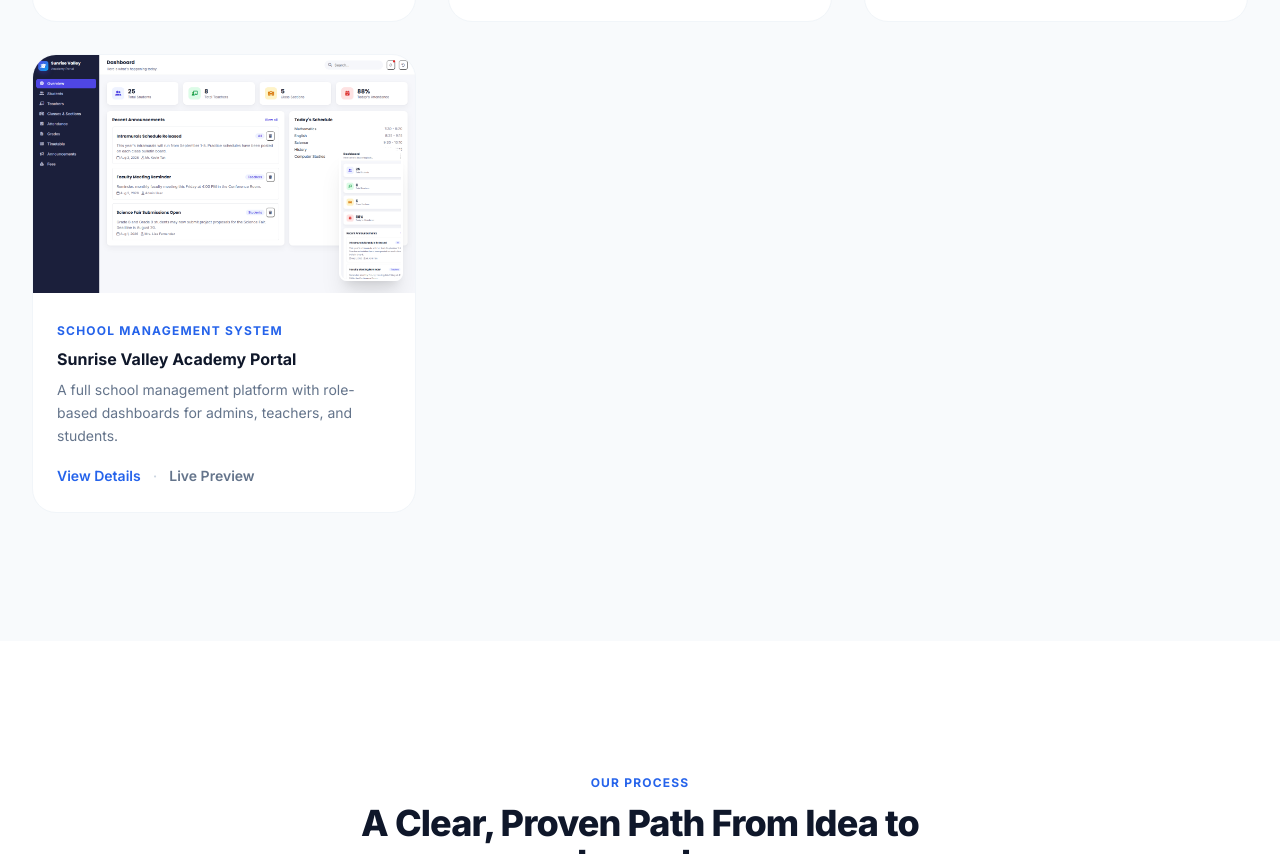
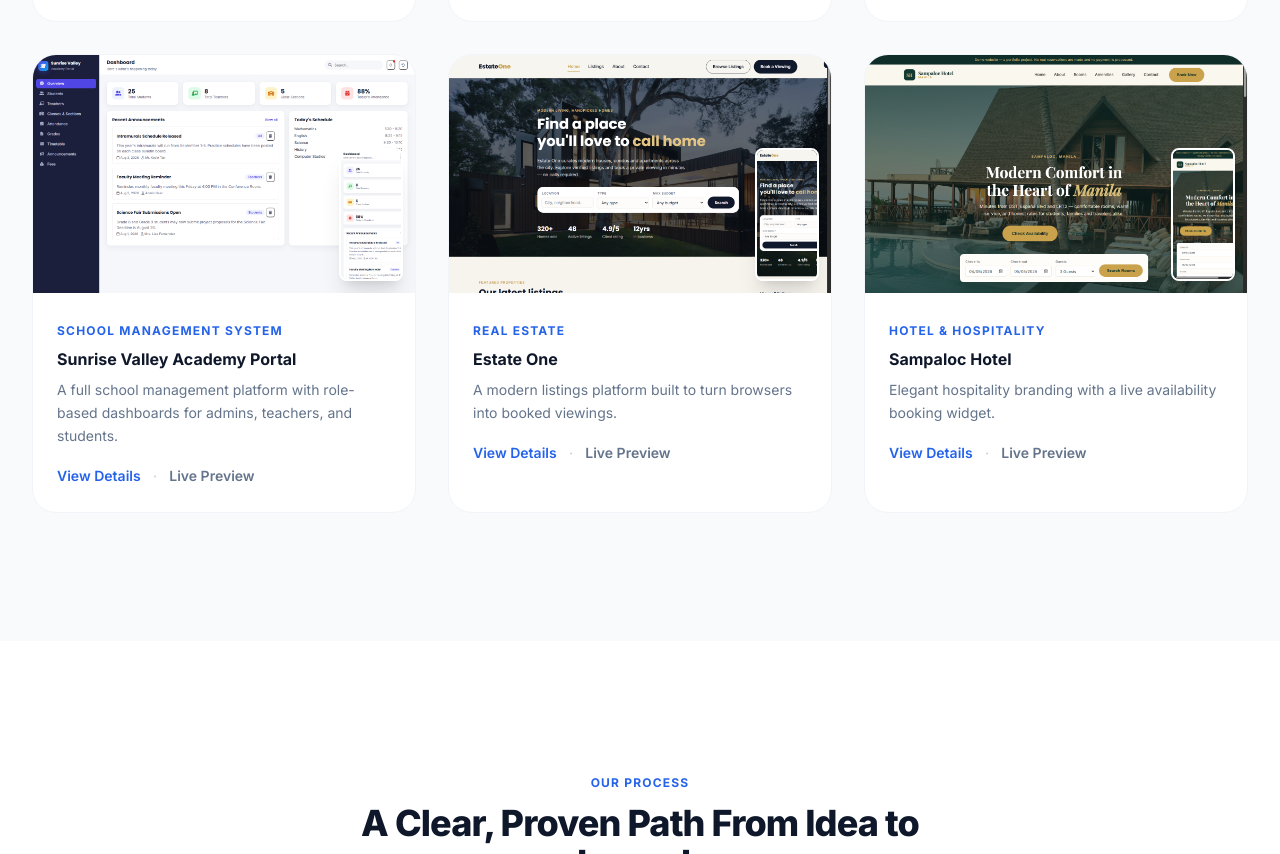
Before and after one commit to xxdarbxx/yandyitsolutions, a plain HTML site: page index.html in a window 1280 px wide. Shown: the part 6767-7621 px from the top of the page. Drawn offline with nearby package versions, Linux system fonts and the light colour scheme.

Commit message:
Add Estate One and Sampaloc Hotel to portfolio
Add the real estate project (Estate One, listings/search/property
detail flow) and Sampaloc Hotel (hospitality site with availability
booking widget) as portfolio pieces 11 and 12, with real screenshots.

```diff
--- a/index.html
+++ b/index.html
@@ -810,6 +810,54 @@
         </div>
       </article>
 
+      <article class="portfolio-card group bg-white rounded-3xl border border-slate-100 overflow-hidden hover:shadow-2xl hover:shadow-slate-900/10 hover:-translate-y-1.5 transition-all duration-300" data-reveal
+        data-title="Estate One" data-category="Real Estate"
+        data-desc="A modern real estate website with location/type/budget search filters, featured listings, and a dedicated listings and property detail flow built to turn browsers into booked viewings."
+        data-tech="HTML5,CSS3,Vanilla JavaScript,Multi-page Site"
+        data-desktop="assets/images/portfolio/estate-desktop.png" data-mobile="assets/images/portfolio/estate-mobile.png">
+        <div class="relative aspect-[16/10] overflow-hidden bg-slate-100">
+          <img src="assets/images/portfolio/estate-desktop.png" alt="Estate One real estate website desktop screenshot" loading="lazy" class="w-full h-full object-cover object-top group-hover:scale-105 transition-transform duration-500">
+          <img src="assets/images/portfolio/estate-mobile.png" alt="Estate One real estate website mobile screenshot" loading="lazy" class="absolute bottom-3 right-3 w-16 rounded-lg border-2 border-white shadow-xl">
+          <div class="absolute inset-0 bg-slate-900/0 group-hover:bg-slate-900/30 transition-colors duration-300 flex items-center justify-center">
+            <span class="opacity-0 group-hover:opacity-100 transition-opacity duration-300 bg-white text-slate-900 text-xs font-bold px-4 py-2 rounded-full portfolio-view-trigger cursor-pointer">View Details</span>
+          </div>
+        </div>
+        <div class="p-6">
+          <span class="text-xs font-bold tracking-widest text-blue-600 uppercase">Real Estate</span>
+          <h3 class="mt-1.5 font-bold text-slate-900">Estate One</h3>
+          <p class="mt-2 text-sm text-slate-500 leading-relaxed">A modern listings platform built to turn browsers into booked viewings.</p>
+          <div class="mt-4 flex items-center gap-3">
+            <button type="button" class="portfolio-view-trigger text-sm font-semibold text-blue-600 hover:underline">View Details</button>
+            <span class="text-slate-300">·</span>
+            <button type="button" class="portfolio-view-trigger text-sm font-semibold text-slate-500 hover:text-blue-600">Live Preview</button>
+          </div>
+        </div>
+      </article>
+
+      <article class="portfolio-card group bg-white rounded-3xl border border-slate-100 overflow-hidden hover:shadow-2xl hover:shadow-slate-900/10 hover:-translate-y-1.5 transition-all duration-300" data-reveal
+        data-title="Sampaloc Hotel" data-category="Hotel &amp; Hospitality"
+        data-desc="An elegant hotel website for a Manila hotel near UST and España Blvd, with a check-in/check-out availability widget, room showcase, amenities, and gallery."
+        data-tech="HTML5,CSS3,Vanilla JavaScript,Responsive Design"
+        data-desktop="assets/images/portfolio/hotel-desktop.png" data-mobile="assets/images/portfolio/hotel-mobile.png">
+        <div class="relative aspect-[16/10] overflow-hidden bg-slate-100">
+          <img src="assets/images/portfolio/hotel-desktop.png" alt="Sampaloc Hotel website desktop screenshot" loading="lazy" class="w-full h-full object-cover object-top group-hover:scale-105 transition-transform duration-500">
+          <img src="assets/images/portfolio/hotel-mobile.png" alt="Sampaloc Hotel website mobile screenshot" loading="lazy" class="absolute bottom-3 right-3 w-16 rounded-lg border-2 border-white shadow-xl">
+          <div class="absolute inset-0 bg-slate-900/0 group-hover:bg-slate-900/30 transition-colors duration-300 flex items-center justify-center">
+            <span class="opacity-0 group-hover:opacity-100 transition-opacity duration-300 bg-white text-slate-900 text-xs font-bold px-4 py-2 rounded-full portfolio-view-trigger cursor-pointer">View Details</span>
+          </div>
+        </div>
+        <div class="p-6">
+          <span class="text-xs font-bold tracking-widest text-blue-600 uppercase">Hotel &amp; Hospitality</span>
+          <h3 class="mt-1.5 font-bold text-slate-900">Sampaloc Hotel</h3>
+          <p class="mt-2 text-sm text-slate-500 leading-relaxed">Elegant hospitality branding with a live availability booking widget.</p>
+          <div class="mt-4 flex items-center gap-3">
+            <button type="button" class="portfolio-view-trigger text-sm font-semibold text-blue-600 hover:underline">View Details</button>
+            <span class="text-slate-300">·</span>
+            <button type="button" class="portfolio-view-trigger text-sm font-semibold text-slate-500 hover:text-blue-600">Live Preview</button>
+          </div>
+        </div>
+      </article>
+
     </div>
   </div>
 </section>
```
Also changed, not shown: assets/images/portfolio/estate-desktop.png (added), assets/images/portfolio/estate-mobile.png (added), assets/images/portfolio/hotel-desktop.png (added), assets/images/portfolio/hotel-mobile.png (added), 1 other file.
